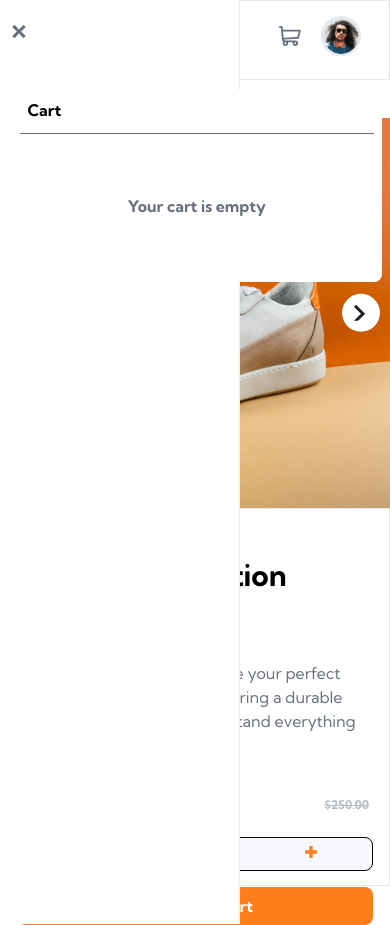
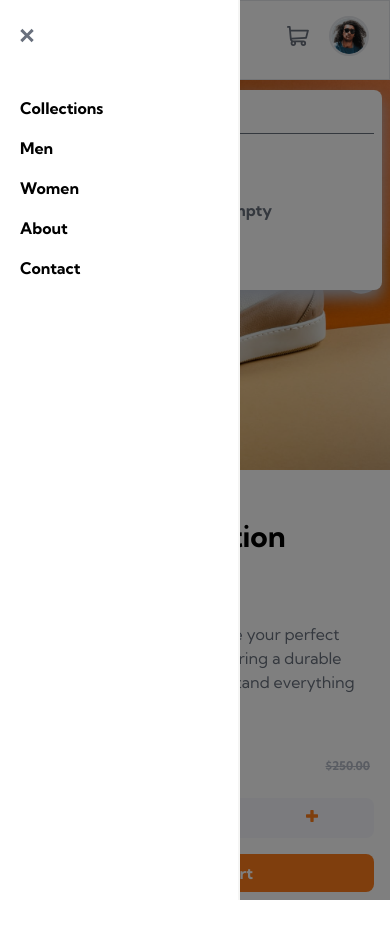
Before and after one commit to CertificationSurya/ecommerce-product-page, a React (Vite) app: page / in a window 390 px wide. Both pictures are taken after a click on the icon 37 px from the left and 37 px from the top of the page. After the commit the page ends 900 px from the top, so only its background shows below. Built offline with nearby package versions, Linux system fonts and the light colour scheme.

Commit message:
completion, Refactorization required

```diff
--- a/src/App.tsx
+++ b/src/App.tsx
@@ -20,16 +20,23 @@ const App = () => {
 
   const [currentImage, setCurrentImage] = useState<string>(product1);
 
+  const [blockScreen, setBlockScreen] = useState<boolean>(false)
+
   return (
-    <>
-      <Navbar currentItem={currentItem} cartItem={cartItem}/>
-      <div className="content | flex justify-center items-center ">
-        <div className="content-wrapper | flex xs:flex-col items-center">
-        <ImageContainer currentImage={currentImage} setCurrentImage={setCurrentImage}/>
+    <div className={`all-wrapper ${blockScreen ? "block-screen" : ""} | min-h-screen grid`}>
+
+      <Navbar currentItem={currentItem} cartItem={cartItem} setBlockScreen={setBlockScreen}/>
+      <div className="content | flex justify-center items-center">
+
+        <div className="content-wrapper | flex xs:flex-col items-center gap-x-14">
+
+        <ImageContainer currentImage={currentImage} setCurrentImage={setCurrentImage} setBlockScreen={setBlockScreen}/>
         <CardDetails currentItem={currentItem} setCurrentItem={setCurrentItem} setCartItem={setCartItem} currentImage={currentImage}/>
+
         </div>
+
       </div>
-    </>
+    </div>
   );
 };
 
--- a/src/components/CardDetails.tsx
+++ b/src/components/CardDetails.tsx
@@ -35,7 +35,7 @@ const CardDetails:React.FC<CardProps> = ({currentItem, setCurrentItem ,setCartIt
   };
 
   return (
-    <div className="card-text-container |m-auto flex flex-col items-center gap-8 border pr-2 max-w-[27rem]">
+    <div className="card-text-container |m-auto flex flex-col items-center gap-8 pr-2 max-w-[27rem]">
       <div className="card-texts | flex flex-col gap-y-2 pt-4">
         <p className="text-orange font-bold text-xs">SNEAKER COMPANY</p>
         <h1 className="font-bold text-3xl ">Fall Limited Edition Sneakers</h1>
@@ -60,8 +60,8 @@ const CardDetails:React.FC<CardProps> = ({currentItem, setCurrentItem ,setCartIt
           </div>
         </div>
 
-        <div className="cart-purchase | flex xs:flex-col gap-4 h-10 font-bold ">
-          <div className="item-count | w-1/3 bg-gray-blue-100">
+        <div className="cart-purchase | flex xs:flex-col gap-4 font-bold ">
+          <div className="item-count | w-1/3 bg-gray-blue-100 py-1">
             <button className="btn btn-outline-orange" onClick={() => changeListItem(false)}>
               <MinusIcon className="pt-[5px]" />
             </button>
@@ -75,8 +75,12 @@ const CardDetails:React.FC<CardProps> = ({currentItem, setCurrentItem ,setCartIt
             </button>
           </div>
 
-          <button className="add-cart | bg-orange text-white flex justify-center  items-center gap-x-2 w-2/3 rounded-lg"
+          <button className="add-cart | bg-orange text-white flex justify-center  items-center gap-x-2 w-2/3 rounded-lg mr-2"
           onClick={()=>{
+            if(tempCount === 0){
+              alert("Empty Cart! Nothing to add");
+              return;
+            }
             setCurrentItem(tempCount)
             setCartItem(
               {
@@ -84,7 +88,6 @@ const CardDetails:React.FC<CardProps> = ({currentItem, setCurrentItem ,setCartIt
                 cartItem: currentImage
               }
               )
-
               setTempCount(0)
           }}
           >
--- a/src/components/ImageContainer.tsx
+++ b/src/components/ImageContainer.tsx
@@ -19,10 +19,11 @@ const products = [product1, product2, product3, product4];
 type ImageContainerProps = {
   currentImage: string;
   setCurrentImage: React.Dispatch<React.SetStateAction<string>>;
+  setBlockScreen: React.Dispatch<React.SetStateAction<boolean>>;
 }
 
 
-const ImageContainer: React.FC<ImageContainerProps>  = ({ currentImage, setCurrentImage}) => {
+const ImageContainer: React.FC<ImageContainerProps>  = ({ currentImage, setCurrentImage, setBlockScreen}) => {
 
   // const [currentImage, setCurrentImage] = useState<string>(product1);
   const [currentThumbnail, setCurrentThumbnail] = useState<string>(thumbnail1);
@@ -46,11 +47,12 @@ const ImageContainer: React.FC<ImageContainerProps>  = ({ currentImage, setCurre
     setCurrentImage(products[currentIndex]);
   };
 
+
   return (
     <div className="image-container flex flex-col items-center mx-4 max-w-md">
       <div className="current-img">
         <span
-          className="prev-btn | absolute hidden"
+          className="prev-btn | absolute hidden cursor-pointer"
           onClick={() => changeImageModal(false)}
         >
           <PreviousIcon />
@@ -58,14 +60,14 @@ const ImageContainer: React.FC<ImageContainerProps>  = ({ currentImage, setCurre
 
         <img src={currentImage} alt="Selected image" className="rounded-2xl" />
 
-        <span className="next-btn | absolute hidden"
+        <span className="next-btn | absolute hidden cursor-pointer"
           onClick={() => changeImageModal(true)}
         >
           <NextIcon />
         </span>
       </div>
 
-      {/* <div className="thumbnails flex gap-6 my-6">
+      <div className="img-thumbnails flex gap-6 my-6">
         {
           thumbnails.map((eachThumbnail, index) => (
             <div className="thumbnail" key={index}>
@@ -76,12 +78,13 @@ const ImageContainer: React.FC<ImageContainerProps>  = ({ currentImage, setCurre
 
               onClick={()=> {
                 setOpenImageModal(true)
+                setBlockScreen(true)
               }}
               />
             </div>
           ))
         }
-      </div> */}
+      </div>
 
       {openImageModal && (
         <ImageModal
@@ -92,6 +95,7 @@ const ImageContainer: React.FC<ImageContainerProps>  = ({ currentImage, setCurre
           setCurrentThumbnail={setCurrentThumbnail}
           products={products}
           currentThumbnail={currentThumbnail}
+          setBlockScreen={setBlockScreen}
         />
       )}
     </div>
--- a/src/components/Navbar.tsx
+++ b/src/components/Navbar.tsx
@@ -12,9 +12,10 @@ type NavProps = {
     currentItem: number;
     cartItem: string;
   };
+  setBlockScreen: React.Dispatch<React.SetStateAction<boolean>>
 };
 
-const Navbar: React.FC<NavProps> = ({ currentItem, cartItem }) => {
+const Navbar: React.FC<NavProps> = ({ currentItem, cartItem, setBlockScreen }) => {
   const [mobile, setMobile] = useState<boolean>(window.innerWidth < 768);
 
   const [openMobNav, setOpenMobNav] = useState<boolean>(false);
@@ -29,20 +30,20 @@ const Navbar: React.FC<NavProps> = ({ currentItem, cartItem }) => {
   return (
     <>
       {openMobNav && (
-        <MobileNav listItems={listItems} setOpenMobNav={setOpenMobNav} />
+        <MobileNav listItems={listItems} setOpenMobNav={setOpenMobNav} setBlockScreen={setBlockScreen} />
       )}
-      <nav className="flex justify-around h-20 border">
-        <div className="flex pt-6 space-x-10">
+      <nav className="nav | flex justify-around h-20 border px-5">
+        <div className="nav-logo | flex pt-6 space-x-5">
           {mobile && (
             <MenuIcon
               onClick={() => setOpenMobNav((prev) => !prev)}
-              className="h-6  cursor-pointer"
+              className="mt-1 h-6 cursor-pointer"
             />
           )}
 
-          <Logo className="h-5" />
+          <Logo />
           {!mobile && (
-            <ul className="flex justify-center space-x-3">
+            <ul className="flex space-x-3">
               {listItems.map((list, index) => (
                 <li
                   key={index}
--- a/src/components/subComponents/CartDetail.tsx
+++ b/src/components/subComponents/CartDetail.tsx
@@ -14,28 +14,28 @@ const CartDetail: React.FC<CartDetailProp> = ({ currentItem, cartItem }) => {
           Cart
         </div>
 
-        <div className="cart-details | relative h-[9rem] ">
+        <div className="cart-details | relative ">
           {currentItem == 0 ? (
             <h1 className="ab-center absolute font-bold text-gray-blue-45">
               Your cart is empty
             </h1>
           ) : (
-            <>
+            <div className="check-cart-wrapper  h-1 flex items-center gap-y-4 py-2 flex-col  px-3">
             <div className="check-cart | flex gap-4 py-2">
               <div className="check-details-img">
-                <img src={cartItem.cartItem} alt="saved cart" className="h-12 w-24" />
+                <img src={cartItem.cartItem} alt="saved cart" className="h-14 w-16 rounded-md" />
               </div>
 
-              <div className="check-datails-text text-gray-blue-45 font-bold">
-                Fallback Limited Edition Sneakers $125 * {cartItem.currentItem}
+              <div className="check-datails-text text-gray-blue-45 font-bold text-sm">
+                Fall Limited Edition Sneakers $125 x {cartItem.currentItem}
                 <span className="text-black font-bold"> ${(125 * cartItem.currentItem /1.0).toFixed(2)}  </span>
               </div>
             </div>
 
-            <button className="checkout bg-orange w-full my-6 p-2 rounded-lg font-bold text-white">
+            <button className="checkout bg-orange w-full p-2 rounded-lg font-bold text-white">
               Checkout
             </button>
-            </>
+            </div>
           )}
         </div>
       </div>
--- a/src/components/subComponents/ImageModal.tsx
+++ b/src/components/subComponents/ImageModal.tsx
@@ -7,6 +7,7 @@ type ImageModalProps = {
   setCurrentImage: React.Dispatch<React.SetStateAction<string>>;
   setCurrentThumbnail: React.Dispatch<React.SetStateAction<string>>;
   setOpenImageModal: React.Dispatch<React.SetStateAction<boolean>>;
+  setBlockScreen: React.Dispatch<React.SetStateAction<boolean>>;
   thumbnails: string[];
   products: string[];
   currentThumbnail: string;
@@ -20,6 +21,7 @@ const ImageModal: React.FC<ImageModalProps> = ({
   currentThumbnail,
   products,
   thumbnails,
+  setBlockScreen,
 }) => {
   let currentIndex = products.indexOf(currentImage);
 
@@ -44,7 +46,13 @@ const ImageModal: React.FC<ImageModalProps> = ({
   return (
     <div className="img-modal -mt-5 w-[25rem] activeElement">
       <div className="closeCard flex justify-end">
-        <CloseIcon onClick={() => setOpenImageModal(false)} className="close-icon | cursor-pointer z-20 " />
+        <CloseIcon
+          onClick={() => {
+            setOpenImageModal(false);
+            setBlockScreen(false);
+          }}
+          className="close-icon | cursor-pointer z-20 "
+        />
       </div>
 
       <div className="swipeCard | relative mt-2">
@@ -74,7 +82,6 @@ const ImageModal: React.FC<ImageModalProps> = ({
       <div className="modal-thumbnails flex gap-x-4 my-6 px-4">
         {thumbnails.map((eachThumbnail, index) => (
           <div className="thumbnail" key={index}>
-
             <img
               src={eachThumbnail}
               alt="Thumbnail Image"
@@ -88,7 +95,6 @@ const ImageModal: React.FC<ImageModalProps> = ({
                 setCurrentImage(products[currentIndex]);
               }}
             />
-
           </div>
         ))}
       </div>
--- a/src/components/subComponents/MobileNav.tsx
+++ b/src/components/subComponents/MobileNav.tsx
@@ -3,14 +3,19 @@ import { CloseIcon } from "../../assets";
 type listProps = {
   listItems: string[];
   setOpenMobNav: React.Dispatch<React.SetStateAction<boolean>>;
+  setBlockScreen: React.Dispatch<React.SetStateAction<boolean>>;
 };
 
-const MobileNav: React.FC<listProps> = ({ listItems, setOpenMobNav }) => {
+const MobileNav: React.FC<listProps> = ({ listItems, setOpenMobNav, setBlockScreen }) => {
+  setBlockScreen(true);
   return (
-    <nav className="mobile absolute h-full w-[15rem] py-6 px-3 z-10 bg-white border-r-2 border-stone-100">
+    <nav className="mobile absolute h-full w-[15rem] py-7 px-5 z-50 bg-white border-r-2 border-stone-100">
       <CloseIcon
         // src={closeIcon}
-        onClick={() => setOpenMobNav(false)}
+        onClick={() =>{
+          setOpenMobNav(false)
+          setBlockScreen(false);
+          }}
         className="h-6 cursor-pointer"
       />
 
--- a/src/index.css
+++ b/src/index.css
@@ -18,24 +18,28 @@
   margin: 0;
   padding: 0;
   box-sizing: border-box;
-  /* border: 1px solid red; */
 }
 
-body{
+.all-wrapper{
+  min-height: 100vh;
+  overflow: hidden;
   position: relative;
+
 }
 
-/* utility */
+.all-wrapper.block-screen::before{
+  content: '';
+  position: absolute;
+  height: 100%;
+  width: 100vw;
+  opacity: 0.5;
+  z-index: 20;
+  background-color: black;
+}
 
 .ab-center{
-  top: 50%;
-  left: 50%;
-  transform: translate(-50%, -50%);
-}
-
-/* styles */
-.content{
-  min-height: 100vh;
+  top:4rem;
+  left: 4rem;
 }
 
 
@@ -57,12 +61,15 @@ body{
   fill: var(--orange);
 }
 
+.close-icon path{
+  fill: hsl(0, 0%, 100%);
+}
+
 .close-icon:hover path{
   fill: var(--orange);
 }
 
 .item-count{
-  border: 1px solid black;
   border-radius: 8px;
   display: flex;
   align-items: center;
@@ -71,19 +78,28 @@ body{
 
 
 .cart-detail{
-  width: min(400px, 95%);
-  min-height: 12rem;
+  width: min(320px, 95%);
+  height: 12.5rem;
+  box-shadow: 0 0.5rem 0.9rem 0 hsl(220, 14%, 75%);
 }
 .cart-wrapper{
   margin: 0 0.5rem;
 }
 
 @media screen and (max-width: 786px) {
+  nav.nav{
+    justify-content: space-between;
+  }
+
   .image-container{
     margin: 0;
   }
   .current-img{
     position: relative;
+  }
+
+  .img-thumbnails{
+    display: none;
   }
 
   .current-img .prev-btn, .current-img .next-btn{
```
